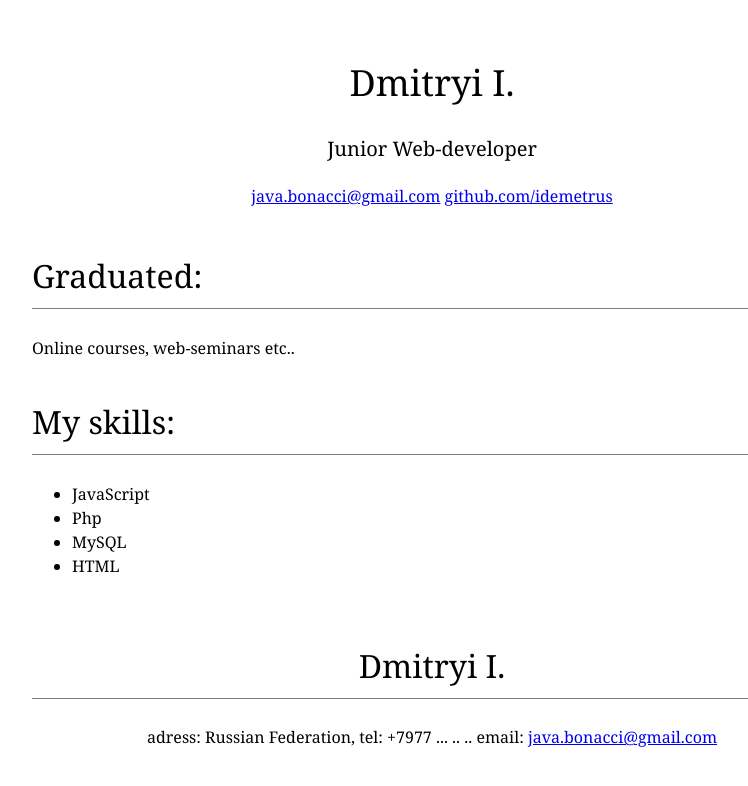
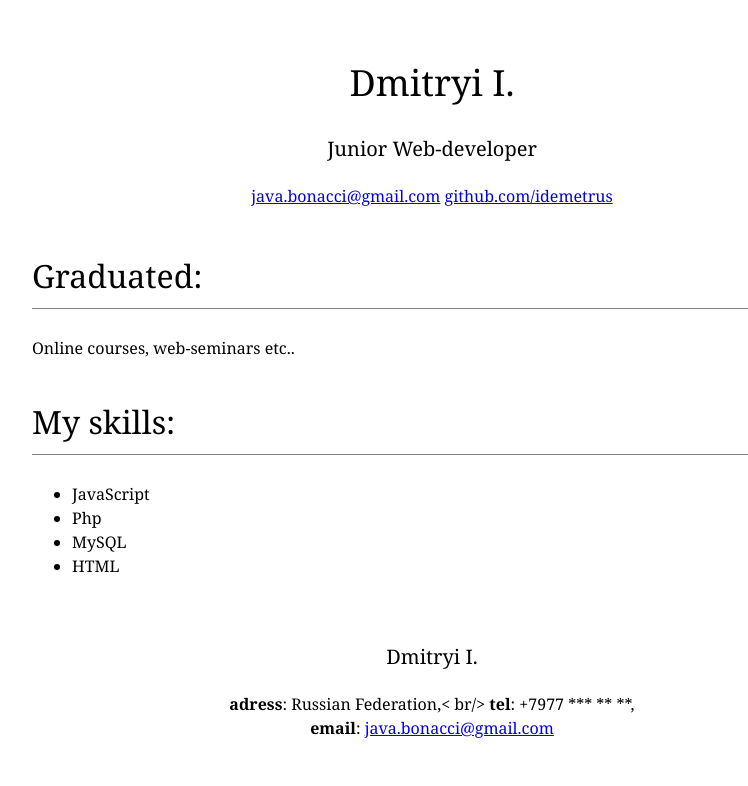
Before and after one commit to IDemetrus/about, a plain HTML site: page index.html in a window 1280 px wide. Shown: the whole page, without its empty margins (208-956 px from the left). Drawn offline with Linux system fonts and the light colour scheme.

Commit message:
change footer info

```diff
--- a/index.html
+++ b/index.html
@@ -27,10 +27,10 @@
                 </ul>
         </div>
         <div id="footer">
-            <h2>Dmitryi I.</h2>
-            adress: Russian Federation,
-            tel: +7977 ... .. ..
-            email: <a href="java.bonacci@gmail.com">java.bonacci@gmail.com</a>
+            <h3>Dmitryi I.</h3>
+            <b>adress</b>: Russian Federation,< br/>
+            <b>tel</b>: +7977 *** ** **,<br />
+            <b>email</b>: <a href="java.bonacci@gmail.com">java.bonacci@gmail.com</a>
         </div>
     </body>
 
```
